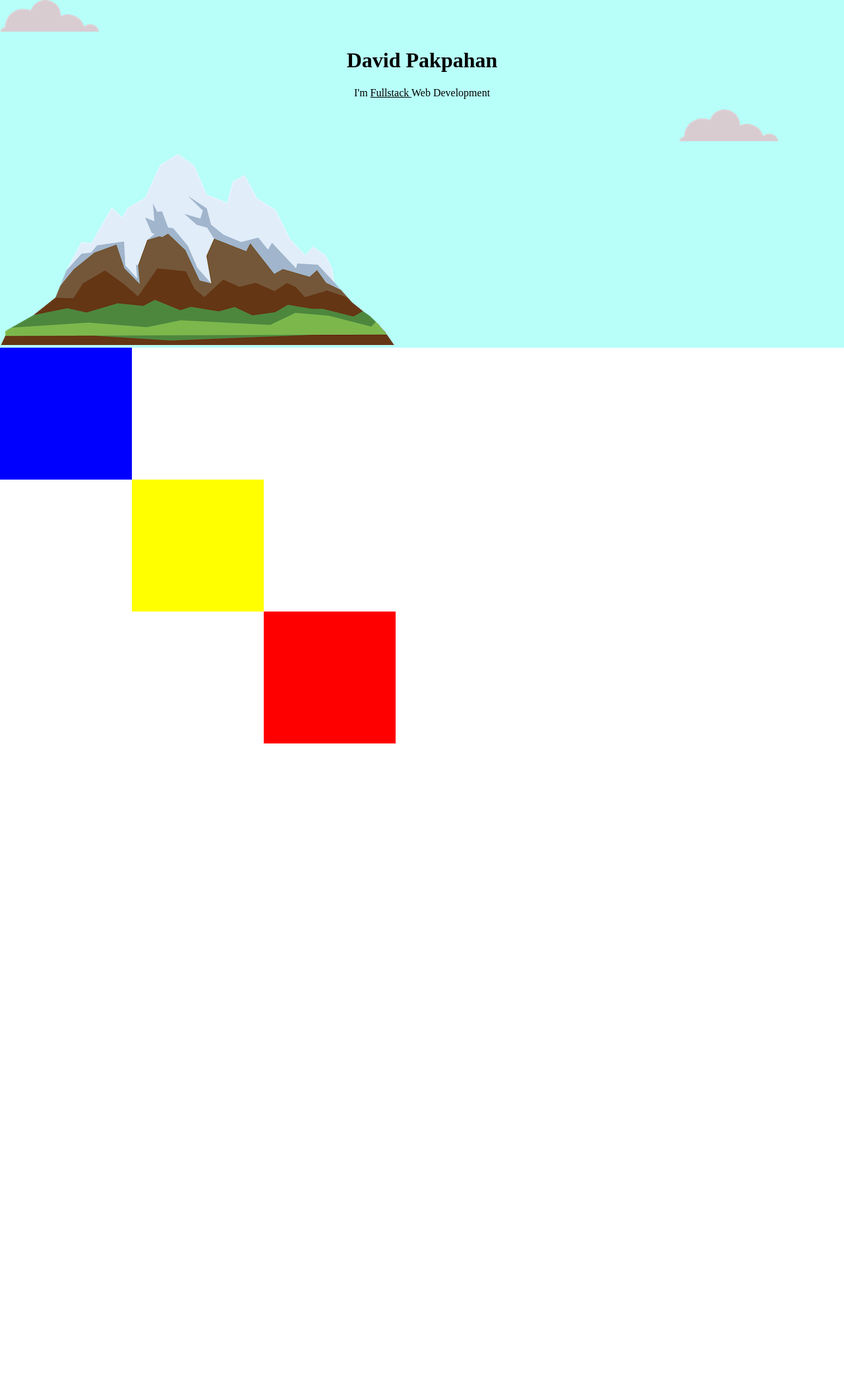
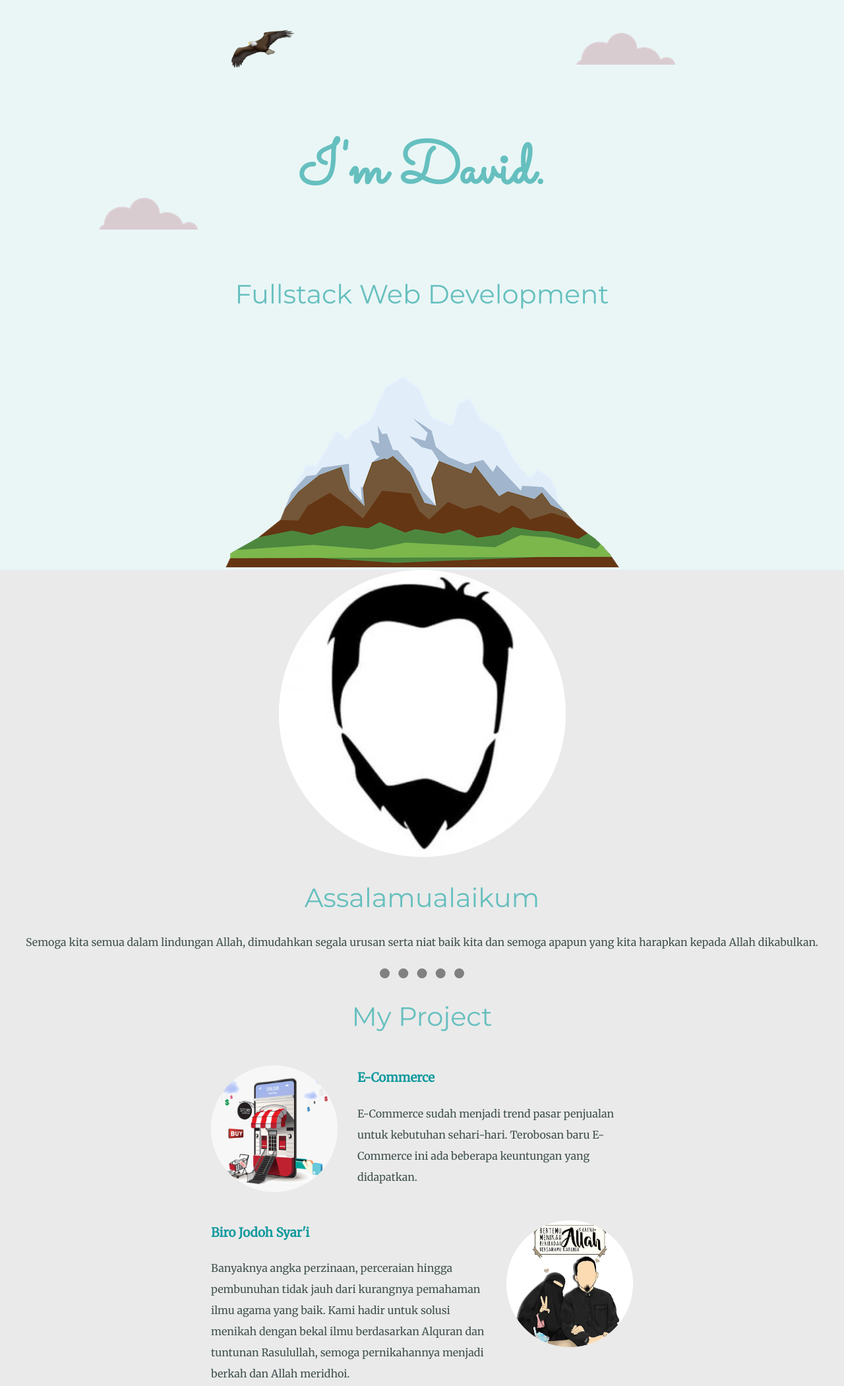
Before and after one commit to davidpakpahan/personalwebsite, a plain HTML site: page index.html in a window 1280 px wide. Shown: the top 2101 px of the page at 66% size. Before the commit the page ends 1127 px from the top, so only its background shows below. Drawn offline with Linux system fonts and the light colour scheme.

Commit message:
Pesonal Website sederhana

```diff
--- a/css/style.css
+++ b/css/style.css
@@ -1,39 +1,115 @@
 body {
   margin: 0;
+  text-align: center;
+  font-family: "Merriweather", Sans-Serif;
+  background-color: #eaeaea;
 }
 
 .top-container {
-  background-color:#B8FFF9;
+  background-color: #EAF6F6;
+  position: relative;
+  padding-top: 100px;
 }
 
-.one-container {
-  background-color: red;
-  width: 200px;
-  height: 200px;
-  position: absolute;
-  left: 400px;
-  margin-top: 400px;
+h1 {
+  font-size: 5.625em;
+  padding: 10px;
+  font-family: "Sacramento";
+  color: #66BFBF;
+  line-height: 2;
 }
 
-.two-container {
-  background-color: blue;
-  width: 200px;
-  height: 200px;
+h2 {
+  font-size: 2.5rem;
+  font-family: "Montserrat";
+  color: #66BFBF;
+  font-weight: normal;
 }
 
-.three-container {
-  background-color: yellow;
-  width: 200px;
-  height: 200px;
-  position: absolute;
-  left: 200px;
+h3 {
+  color: #11999E;
 }
 
-.Fullstack {
-  text-decoration: underline;
+.top-bird {
+  position: absolute;
+  right: 65%;
+  top: 25px;
+  width: 100px;
+  height: 100px;
 }
 
-.cloud2 {
+.top-cloud {
   position: absolute;
-  right: 100px;
+  right: 20%;
+  top: 50px;
 }
+
+.bottom-cloud {
+  position: absolute;
+  left: 150px;
+  top: 300px;
+}
+
+a {
+  color: #11999E;
+  font-size: 2rem;
+  text-decoration: none;
+  padding: 10px;
+}
+a:hover {
+  color: white;
+}
+
+.skill-row {
+  width: 50%;
+  margin: 50px auto 50px auto;
+  text-align: left;
+  line-height: 2;
+}
+
+.ecommerce-img {
+  width: 30%;
+  float: left;
+  margin-right: 30px;
+}
+
+.birojodoh-img {
+  width: 30%;
+  float: right;
+  margin-left: 30px;
+}
+
+p {
+  color: #40514E;
+}
+
+.bottom-container {
+  background-color: #66BFBF;
+  padding: 50px;
+  margin-top: 150px;
+}
+
+.name-footer {
+  color: #EAF6F6;
+  font-size: 10px;
+}
+
+.btn {
+  background-color:#66BFBF;
+  padding: 20px;
+  border-radius: 8px;
+  margin: 10px 10px 10px 10px;
+}
+
+.btn:hover {
+  color: white;
+}
+
+hr {
+  border-style: none;
+  border-top-style: dotted;
+  width: 10%;
+  border-width: 15px;
+  color: grey;
+  margin: 30px auto 30px auto;
+}
--- a/index.html
+++ b/index.html
@@ -6,32 +6,52 @@
   <meta http-equiv="X-UA-Compatible" content="ie=edge">
   <link rel="stylesheet" href="css/style.css"/>
   <link rel="icon" href="img/favicon.png" />
+  <link rel="preconnect" href="https://fonts.googleapis.com">
+  <link rel="preconnect" href="https://fonts.gstatic.com" crossorigin>
+  <link href="https://fonts.googleapis.com/css2?family=Merriweather&family=Montserrat&family=Sacramento&display=swap" rel="stylesheet">
   <title>David Pakpahan</title>
 </head>
 <body>
   <div class="top-container">
-  <div class="cloud1">
-    <img src="img/cloud.png" alt="cloud-img" />
+    <img class="top-bird" src="img/bird.png" alt="bird-img" />
+    <img class="top-cloud" src="img/cloud.png" alt="cloud-img" />
+    <h1>I'm David.</h1>
+    <h2>Fullstack Web Development</h2>
+    <img class="bottom-cloud" src="img/cloud.png" alt="cloud-img" />
+    <img src="img/mountain.png" alt="mountain-img" />
   </div>
-  <center>
-    <h1>David Pakpahan</h1>
-    <p>I'm <span class="Fullstack">Fullstack </span>Web Development</p>
-  </center>
-  <div class="cloud2">
-    <img src="img/cloud.png" alt="cloud-img" />
+<div class="middle-container">
+  <div class="profile">
+    <img src="img/profil.png" alt="profil-img">
+    <h2>Assalamualaikum</h2>
+    <p>Semoga kita semua dalam lindungan Allah, dimudahkan segala urusan serta niat baik kita dan semoga apapun yang kita harapkan kepada Allah dikabulkan.</p>
+  </div>
+  <hr>
+  <div class="skills">
+    <h2>My Project</h2>
+    <div class="skill-row">
+      <img class="ecommerce-img" src="img/ecommerce.png" alt="ecommerce-img">
+      <h3>E-Commerce</h3>
+      <p>E-Commerce sudah menjadi trend pasar penjualan untuk kebutuhan sehari-hari. Terobosan baru E-Commerce ini ada beberapa keuntungan yang didapatkan.</p>
     </div>
-  <img src="img/mountain.png" alt="mountain-img" />
+    <div class="skill-row">
+      <img class="birojodoh-img" src="img/birojodoh.png" alt="birojodoh-img">
+      <h3>Biro Jodoh Syar'i</h3>
+      <p>Banyaknya angka perzinaan, perceraian hingga pembunuhan tidak jauh dari kurangnya pemahaman ilmu agama yang baik. Kami hadir untuk solusi menikah dengan bekal ilmu berdasarkan Alquran dan tuntunan Rasulullah, semoga pernikahannya menjadi berkah dan Allah meridhoi.</p>
+    </div>
   </div>
-<div class="container">
-  <div class="one-container">
-
+  <hr>
+  <div class="contact-me">
+    <h2>Konsultasi</h2>
+    <p>Jika ada kesulitan dalam mengaksesnya bisa hubungi kontak kami di bawah ini.</p><br />
+    <a class="btn" href="mailto:name@email.com">Hubungi Kami</a>
   </div>
-  <div class="two-container">
-
-  </div>
-  <div class="three-container">
-
-  </div>
+</div>
+<div class="bottom-container">
+  <a class="footer-link" href="https://github.com/davidpakpahan">Github</a>
+  <a class="footer-link" href="https://twitter.com/">Twitter</a>
+  <a class="footer-link" href="https://davidpakpahan.github.io/personalwebsite/">Website</a>
+  <p class="name-footer">© 2022. David Pakpahan Love All.</p>
 </div>
 </body>
 </html>
```
Also changed, not shown: img/bird.png (added), img/birojodoh.png (added), img/ecommerce.png (added), img/profil.png (added).
